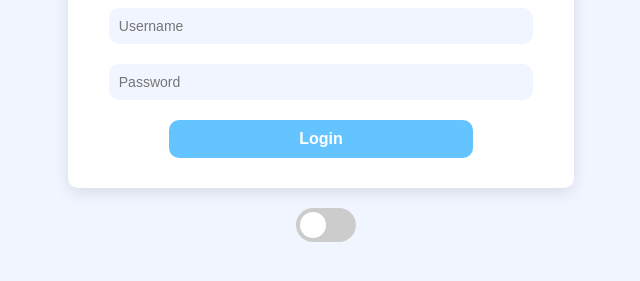
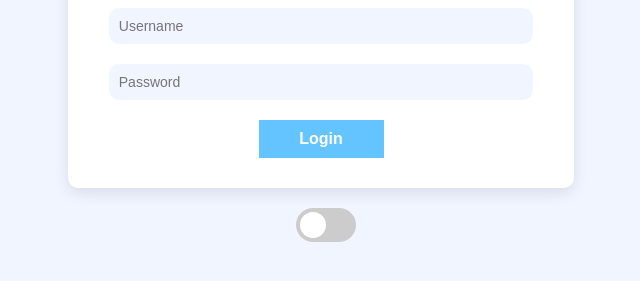
Before and after one commit to vaibhavpatil7111/MyProject, a plain HTML site: page login.html in a window 1280 px wide. Shown: the part 149-430 px from the top of the page, without its empty margins (319-959 px from the left). Drawn offline with Linux system fonts and the light colour scheme.

Commit message:
Update style.css

```diff
--- a/style.css
+++ b/style.css
@@ -76,12 +76,9 @@ input:focus {
 }
 
 form button {
-  width: 60%;
+  width: 125px;
   border: none;
   background-color: #63c4ff;
-  border-radius: 10px;
-  display: flex;
-  justify-content: center;
   padding: 10px;
   font-size: 16px;
   font-weight: bold;
```
